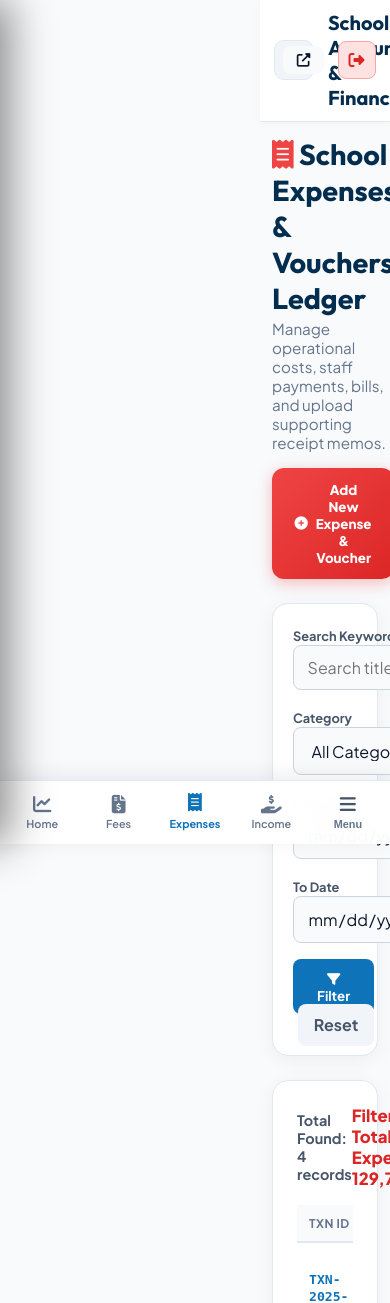
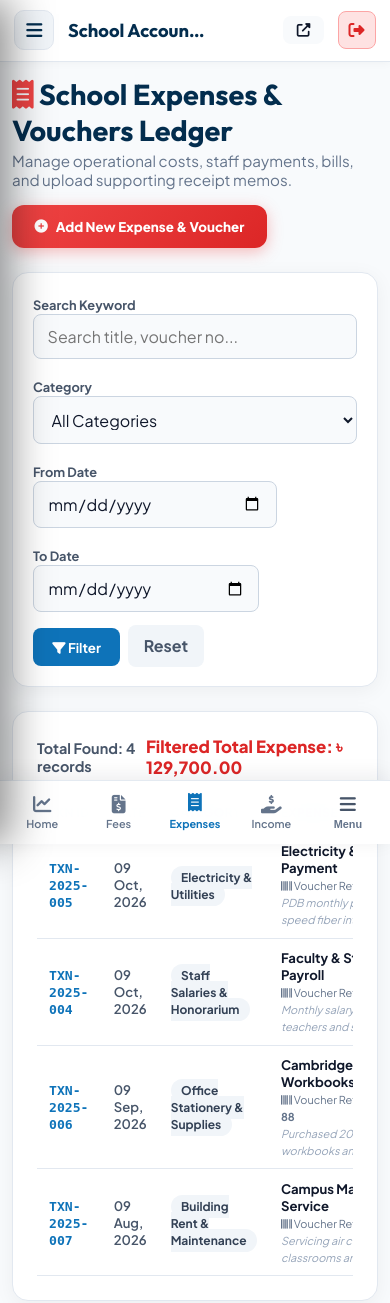
Before and after one commit to snshakibnurcse/Al-Fatiha-Institute, a PHP site: page /dev/accountant/expenses.php in a window 390 px wide. Shown: the top 1303 px of the page. Run offline with PHP 8.4, Linux system fonts and the light colour scheme; a user stored in the database is signed in; data comes from the database, SQL or seed files in the repository; data that the repository does not hold is empty; some libraries are stand-ins or nearby versions.

Commit message:
fix: resolve mobile layout breaking and overflow in accountant dashboard

```diff
--- a/accountant/expenses.php
+++ b/accountant/expenses.php
@@ -219,7 +219,7 @@ $totalFilteredExpense = array_sum(array_column($expenses, 'amount'));
         <input type="text" name="reference_no" class="form-control" placeholder="e.g., MEMO-9012, BILL-402" style="width: 100%; padding: 0.8rem; border-radius: 10px; border: 1.5px solid #cbd5e1;">
       </div>
 
-      <div class="form-group" style="grid-column: span 2;">
+      <div class="form-group" style="grid-column: 1 / -1;">
         <label style="font-weight: 700; color: #334155; font-size: 0.85rem;">
           <i class="fas fa-paperclip" style="color: #ef4444;"></i> Attach Bill Voucher / Receipt Document (JPG, PNG, PDF)
         </label>
--- a/accountant/layout.php
+++ b/accountant/layout.php
@@ -17,25 +17,6 @@ $user_name = get_current_user_name();
   <!-- Chart.js CDN for visual financial graphs -->
   <script src="https://cdn.jsdelivr.net/npm/chart.js"></script>
   <style>
-    .sidebar {
-      width: 260px !important;
-      position: fixed !important;
-      top: 0; bottom: 0; left: 0;
-      z-index: 100;
-    }
-    .main-content, .main-wrapper {
-      margin-left: 260px !important;
-      width: calc(100% - 260px) !important;
-      min-height: 100vh;
-      flex: 1;
-      display: flex;
-      flex-direction: column;
-      box-sizing: border-box !important;
-    }
-    .topbar, .top-nav {
-      width: 100% !important;
-      box-sizing: border-box !important;
-    }
     .account-badge {
       background: #ecfdf5;
       color: #047857;
@@ -112,6 +93,15 @@ $user_name = get_current_user_name();
       background: none;
       border: none;
     }
+    @media (max-width: 768px) {
+      .modal-content {
+        padding: 1.25rem;
+        width: 95%;
+      }
+      .chart-card {
+        padding: 1rem;
+      }
+    }
   </style>
 </head>
 <body class="dashboard-body">
@@ -185,13 +175,15 @@ $user_name = get_current_user_name();
   <div class="main-content">
     <!-- Topbar -->
     <header class="topbar">
-      <div class="top-nav-left" style="display: flex; align-items: center; gap: 0.85rem;">
+      <div class="top-nav-left" style="display: flex; align-items: center; gap: 0.85rem; min-width: 0;">
         <button type="button" class="mobile-menu-toggle" id="mobileMenuToggle" aria-label="Toggle Navigation">
           <i class="fas fa-bars"></i>
         </button>
-        <h2 style="font-family: 'Outfit', sans-serif; margin: 0; font-size: 1.25rem; color: var(--admin-deep-navy);">
-          School Accounts & Finance
-        </h2>
+        <div class="page-title" style="min-width: 0;">
+          <h2 style="font-family: 'Outfit', sans-serif; margin: 0; font-size: 1.15rem; color: var(--admin-deep-navy); white-space: nowrap; overflow: hidden; text-overflow: ellipsis;">
+            School Accounts &amp; Finance
+          </h2>
+        </div>
       </div>
 
       <div style="display: flex; align-items: center; gap: 0.85rem;">
```
Also changed, not shown: accountant/logout.php (line endings or trailing spaces), logout.php (line endings or trailing spaces).
